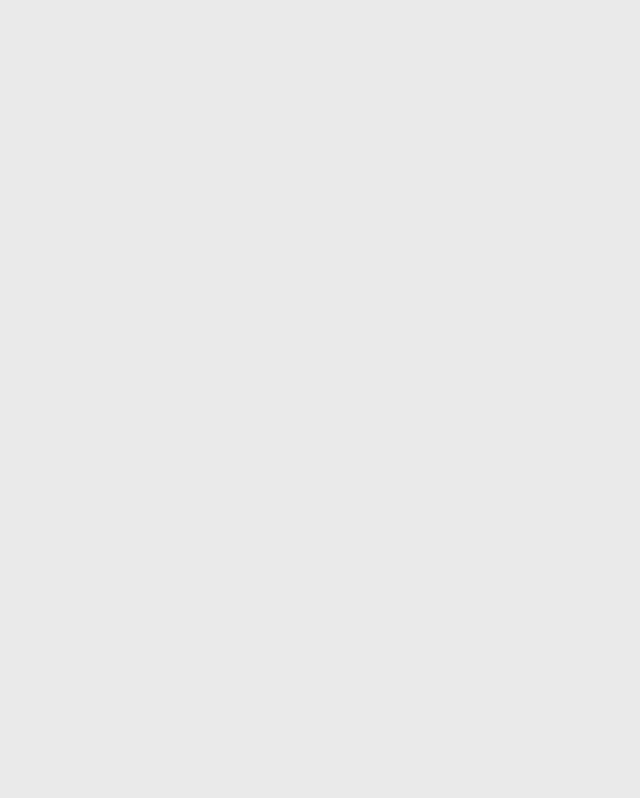
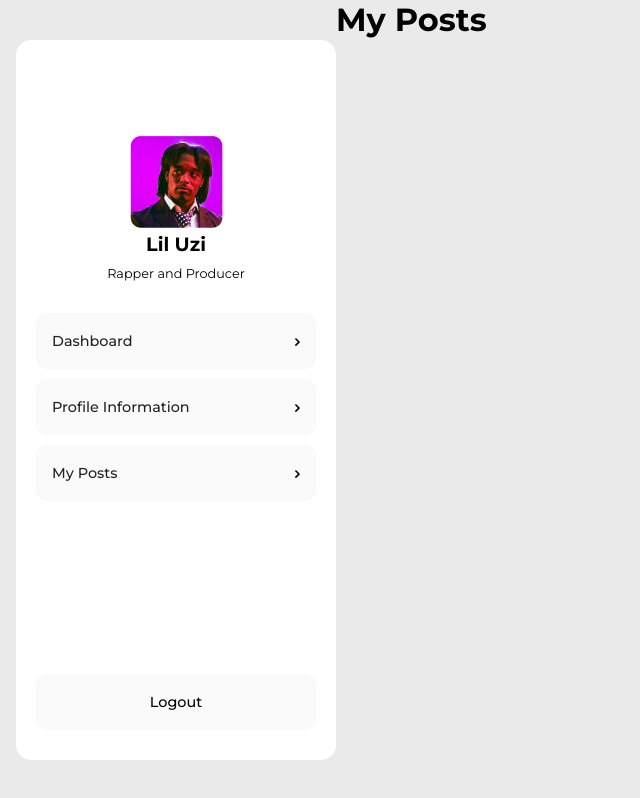
Before and after one commit to jakobmertenhtw/oneshare_frontend, a Vue app: page /user/posts in a window 1280 px wide. Before the commit this address had no page. Shown: the whole page, without its empty margins (0-640 px from the left). Built offline with nearby package versions, Linux system fonts and the light colour scheme.

Commit message:
adds the navigation to user menu

```diff
--- a/src/components/UserMenu.vue
+++ b/src/components/UserMenu.vue
@@ -1,21 +1,21 @@
 <script>
-import { ref } from 'vue';
-import { useStore } from 'vuex';
+import { ref } from "vue";
+import { useStore } from "vuex";
 export default {
-    name: 'UserMenu',
+  name: "UserMenu",
   setup() {
-        const username = ref('Lil Uzi');
-        const user_description = ref('Rapper and Producer');
+    const username = ref("Lil Uzi");
+    const user_description = ref("Rapper and Producer");
 
     const data = ref(null);
 
     const store = useStore();
 
     const signout = () => {
-            store.dispatch('logout');
-        }
+      store.dispatch("logout");
+    };
 
-        const testAjax = async () => {
+    /*const testAjax = async () => {
 
             let userID = parseInt(document.getElementById('userid_field').value);
             if (isNaN(userID) && userID >= 1 && userID <= 100) {
@@ -67,38 +67,48 @@ export default {
                     console.log('error: ' + error)
                 });
         }
+        */
 
     return {
       username,
       user_description,
       data,
       signout,
-            testAjax,
-            testAjaxPost
-        }
-    }
-}
+    };
+  },
+};
 </script>
 
 <template>
   <div class="user-menu-container">
     <div class="profile-info-con">
-            <img src="./images/example_profilepicture.png" alt="Profile Picture">
+      <img src="./images/example_profilepicture.png" alt="Profile Picture" />
       <h3 id="username">{{ username }}</h3>
       <p id="user_description">{{ user_description }}</p>
     </div>
     <div class="menu-links-con">
       <ul>
-                <li><button href="#"><span class="link_text">Dashboard</span><span class="link_icon"><img src="./icons/right.svg"/></span></button></li>
-                <li><button href="#"><span class="link_text">Profile Information</span><span class="link_icon"><img src="./icons/right.svg"/></span></button></li>
-                <li><button href="#"><span class="link_text">My Posts</span><span class="link_icon"><img src="./icons/right.svg"/></span></button></li>
-                <li><button href="#"><span class="link_text">My Chats</span><span class="link_icon"><img src="./icons/right.svg"/></span></button></li>
+        <li>
+          <router-link class="menu_link" to="/user"
+            ><span class="link_text">Dashboard</span
+            ><span class="link_icon"><img src="./icons/right.svg" /></span
+          ></router-link>
+        </li>
+        <li>
+          <router-link class="menu_link" to="/user/profile"
+            ><span class="link_text">Profile Information</span
+            ><span class="link_icon"><img src="./icons/right.svg" /></span
+          ></router-link>
+        </li>
+        <li>
+          <router-link class="menu_link" to="/user/posts"
+            ><span class="link_text">My Posts</span
+            ><span class="link_icon"><img src="./icons/right.svg" /></span
+          ></router-link>
+        </li>
       </ul>
     </div>
     <button id="logout_btn" @click="signout">Logout</button>
-        <input type="number" placeholder="UserID" id="userid_field">
-        <button @click="testAjax">test ajax request</button>
-        <button @click="testAjaxPost">test ajax post</button>
   </div>
   <p>{{ this.data }}</p>
 </template>
@@ -127,21 +137,23 @@ h3 {
   margin-bottom: 10px;
 }
 p {
-    font-size: .8rem;
+  font-size: 0.8rem;
   margin-top: 0;
 }
 
-button {
+button,
+.menu_link {
   border: none;
   outline: none;
-    background-color: #FAFAFA;
+  background-color: #fafafa;
   width: 100%;
   min-height: 3.5rem;
-    font-size: .9rem;
+  font-size: 0.9rem;
   font-weight: 500;
 }
 .menu-links-con {
   flex: 1;
+  padding-top: 2rem;
 }
 ul {
   list-style: none;
@@ -150,9 +162,18 @@ ul {
   display: flex;
   flex-direction: column;
 }
-ul li button {
+.menu_link {
   display: flex;
   align-items: center;
+  text-decoration: none;
+  color: #222;
+  padding: 1rem;
+  border-radius: 10px;
+}
+.menu_link:hover {
+  transition: all 0.5s ease;
+  background-color: #222222;
+  color: #fff;
 }
 .link_text {
   flex: 1;
--- a/src/views/GenreView.vue
+++ b/src/views/GenreView.vue
@@ -47,6 +47,57 @@ export default {
           datum: "2021-06-01",
         },
       ],
+      genres: [
+        {
+          id: 1,
+          name: 'Jazz',
+          imagepath: './images/jazz.png',
+          imagealt: 'Jazz Genre'
+        },
+        {
+          id: 2,
+          name: 'Klassik',
+          imagepath: './images/klassik.png',
+          imagealt: 'Rock Genre'
+        },
+        {
+          id: 3,
+          name: 'Hip Hop',
+          imagepath: './images/hiphop.png',
+          imagealt: 'Hip Hop Genre'
+        },
+        {
+          id: 4,
+          name: 'Pop',
+          imagepath: './images/pop.png',
+          imagealt: 'Pop Genre'
+        },
+        {
+          id: 5,
+          name: 'EDM',
+          imagepath: './images/edm.png',
+          imagealt: 'EDM Genre'
+        },
+        {
+          id: 6,
+          name: 'Heavy Metal',
+          imagepath: './images/heavymetal.png',
+          imagealt: 'Heavy Metal Genre'
+        },
+        {
+          id: 7,
+          name: 'Rock',
+          imagepath: './images/rock.png',
+          imagealt: 'Rock Genre'
+        },
+        {
+          id: 8,
+          name: 'Funk',
+          imagepath: './images/funk.png',
+          imagealt: 'Funk Genre'
+        }
+      ],
+      genreObject: null,
       showCreatePost: false,
     };
   },
@@ -60,10 +111,17 @@ export default {
       document.body.style.overflow = "auto";
     },
   },
-  async mounted() {
+  mounted() {
     const route = useRoute();
-    const genre_id = ref(route.params.id);
-    console.log(genre_id);
+    const genre_id = ref(parseInt(route.params.id.split("=")[1]));
+    this.genres.forEach(genre => {
+      if (genre.id == genre_id.value) {
+        this.genreObject = genre;
+      }
+    });
+
+    console.log(this.genreObject.name);
+
   },
   components: { BackComponent, PostComponent, CreatePostComponent },
 };
@@ -89,7 +147,7 @@ export default {
       </button>
     </div>
     <div class="content-container">
-      <h1>Jazz</h1>
+      <h1 v-if="genreObject">{{genreObject.name}}</h1>
     </div>
   </header>
   <div class="posts-content">
--- a/src/views/HomeView.vue
+++ b/src/views/HomeView.vue
@@ -53,7 +53,7 @@ export default {
         },
         {
           id: 7,
-          name: 'rock',
+          name: 'Rock',
           imagepath: './images/rock.png',
           imagealt: 'Rock Genre'
         },
--- /dev/null
+++ b/src/views/UserDashboardView.vue
@@ -0,0 +1,23 @@
+<script>
+export default {
+  data() {
+    return {
+      message: "Hello, Vue!"
+    };
+  },
+  methods: {
+    changeMessage() {
+      this.message = "New Message!";
+    }
+  },
+};
+</script>
+
+<template>
+    <h1>Dashboard</h1>
+</template>
+
+
+<style scoped>
+
+</style>
--- /dev/null
+++ b/src/views/UserInformationView.vue
@@ -0,0 +1,19 @@
+<template>
+    <h1>Profile Information</h1>
+</template>
+
+<script>
+export default {
+  data() {
+    return {
+      title: 'Hello Vue!',
+      message: 'Welcome to my Vue app!',
+      counter: 0
+    };
+  },
+};
+</script>
+
+<style scoped>
+
+</style>
--- /dev/null
+++ b/src/views/UserPostsView.vue
@@ -0,0 +1,16 @@
+<template>
+  <h1>My Posts</h1>
+</template>
+
+<script>
+export default {
+  name: "UserPostsView",
+  data() {
+    return {
+      message: "Hello, UserPostsView!",
+    };
+  },
+};
+</script>
+
+<style scoped></style>
--- a/src/views/UserView.vue
+++ b/src/views/UserView.vue
@@ -11,10 +11,14 @@ export default {
 <template>
   <div class="user-view">
     <UserMenu />
+    <router-view />
   </div>
 </template>
 
 
 <style scoped>
-
+.user-view {
+    display: flex;
+    height: 100vh;
+}
 </style>
```
Also changed, not shown: src/router/index.js (+18 -1 lines). Lines whose indentation alone changed are shown as unchanged.
